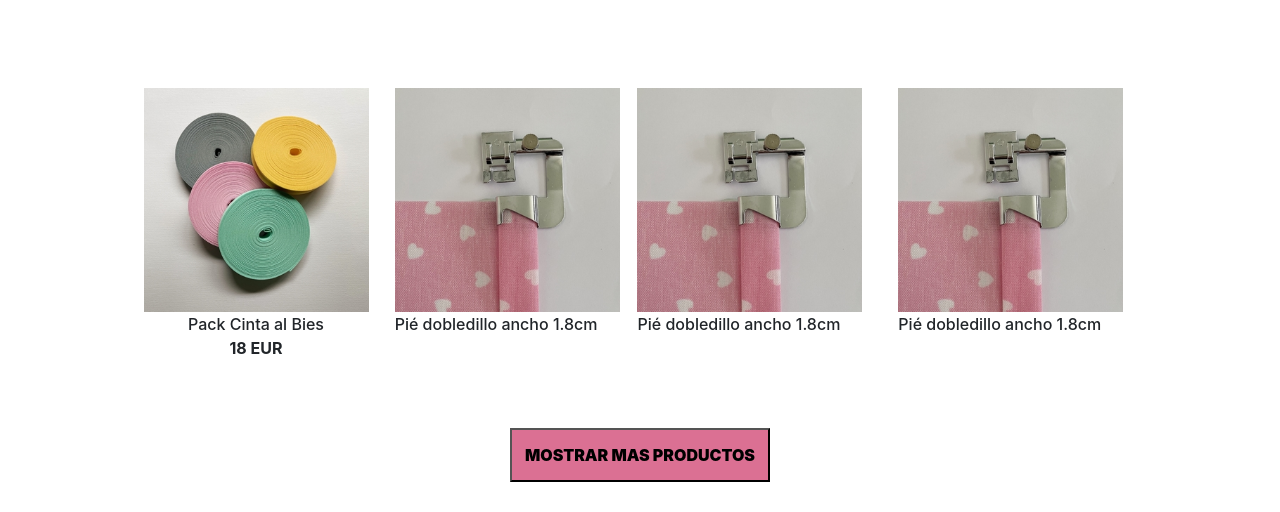
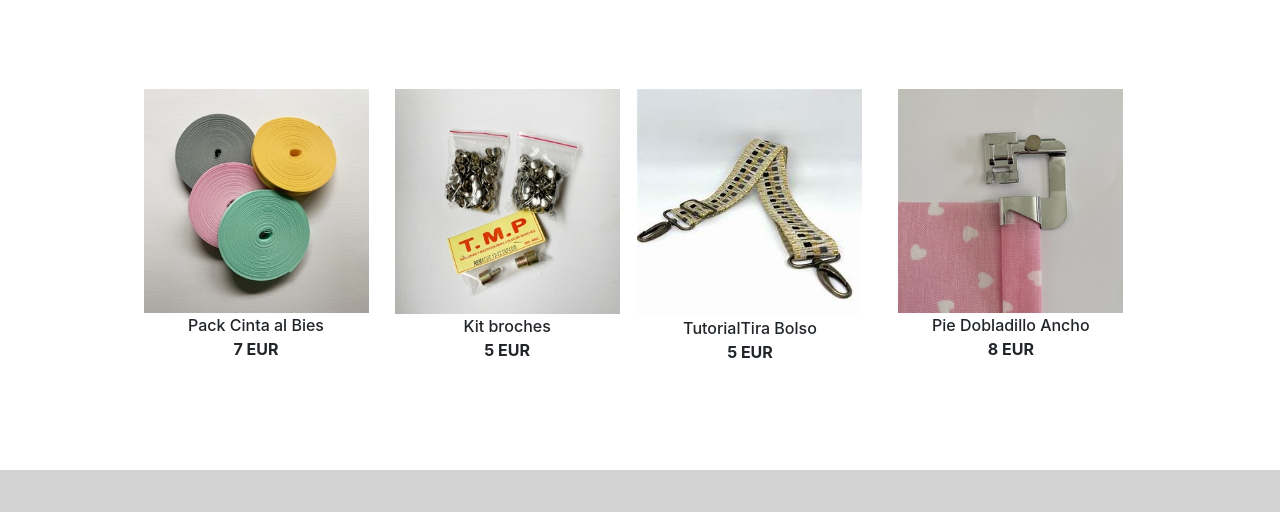
Before and after one commit to maurorobledo87/locaporlacostura, a website: page paginas/productos.html in a window 1280 px wide. Shown: the part 803-1315 px from the top of the page. Drawn offline with nearby package versions, Linux system fonts and the light colour scheme; a web font is replaced by a local one.

Commit message:
productos body

```diff
--- a/paginas/productos.html
+++ b/paginas/productos.html
@@ -99,23 +99,20 @@
                 </div>
                 <div class="pic">
                     <img width="225" src="../imagenes/cintaalbies.jpeg" alt="piedobladilloancho">
-                    <p class="text">Pack Cinta al Bies<br> <strong>18 EUR</strong></p>
+                    <p class="text">Pack Cinta al Bies<br> <strong>7 EUR</strong></p>
+                </div>
+                <div class="pic">
+                    <img width="225" src="../imagenes/kit.jpeg" alt="piedobladilloancho">
+                    <p class="text">Kit broches<br> <strong>5 EUR</strong></p>
+                </div>
+                <div class="pic">
+                    <img width="225" height="227" src="../imagenes/tiraBolso.jpg" alt="piedobladilloancho">
+                    <p class="text"> TutorialTira Bolso<br> <strong>5 EUR</strong></p>
                 </div>
                 <div class="pic">
                     <img width="225" src="../imagenes/piedobladilloancho.jpeg" alt="piedobladilloancho">
-                    <p>Pié dobledillo ancho 1.8cm</p>
+                    <p class="text">Pie Dobladillo Ancho<br> <strong>8 EUR</strong></p>
                 </div>
-                <div class="pic">
-                    <img width="225" src="../imagenes/piedobladilloancho.jpeg" alt="piedobladilloancho">
-                    <p>Pié dobledillo ancho 1.8cm</p>
-                </div>
-                <div class="pic">
-                    <img width="225" src="../imagenes/piedobladilloancho.jpeg" alt="piedobladilloancho">
-                    <p>Pié dobledillo ancho 1.8cm</p>
-                </div>
-            </div>
-             <div class="botonMasProductos">
-                    <button class="masProductos">MOSTRAR MAS PRODUCTOS</button>
             </div>
             </section>
         </section>
--- a/scss/header.scss
+++ b/scss/header.scss
@@ -11,6 +11,7 @@ body{
 
 
 .encabezado{
+    z-index: 99;
     background: $background-header;
     // background: linear-gradient(56deg, rgba(230,185,205,0.896796218487395) 43%, rgba(233,148,228,0.036852240896358524) 100%);
     // position: sticky;
@@ -27,6 +28,7 @@ body{
     grid-template-rows: 70% 30%;
     grid-template-columns: 30% 40% 30%;
     border-bottom: inset;
+
     .buscador{
         grid-row: 1;
         grid-column: 1;
--- a/scss/main.scss
+++ b/scss/main.scss
@@ -95,6 +95,8 @@
 
 }
 
+
+
 .encabezadoContacto{
     font-family: -apple-system, BlinkMacSystemFont, 'Segoe UI', Roboto, Oxygen, Ubuntu, Cantarell, 'Open Sans', 'Helvetica Neue', sans-serif;
     font-weight: 500;
@@ -107,6 +109,7 @@
     justify-content: center;
     align-items: center;
     min-width: 100%;
+
 }
 .loren{
     display: block;
@@ -156,3 +159,13 @@ s{
     flex-direction: column;
     align-items: center;
 }
+.carousel-item{
+    text-align: -webkit-center;
+}
+.carousel{
+    width: 25%;
+}
+.centerCarousel{
+    text-align: -webkit-center;
+    margin-top: 4%;
+}
```
Also changed, not shown: index.html (+2 -1 lines), css/pruebacss.css, 1 other file. Lines whose indentation alone changed are shown as unchanged.
